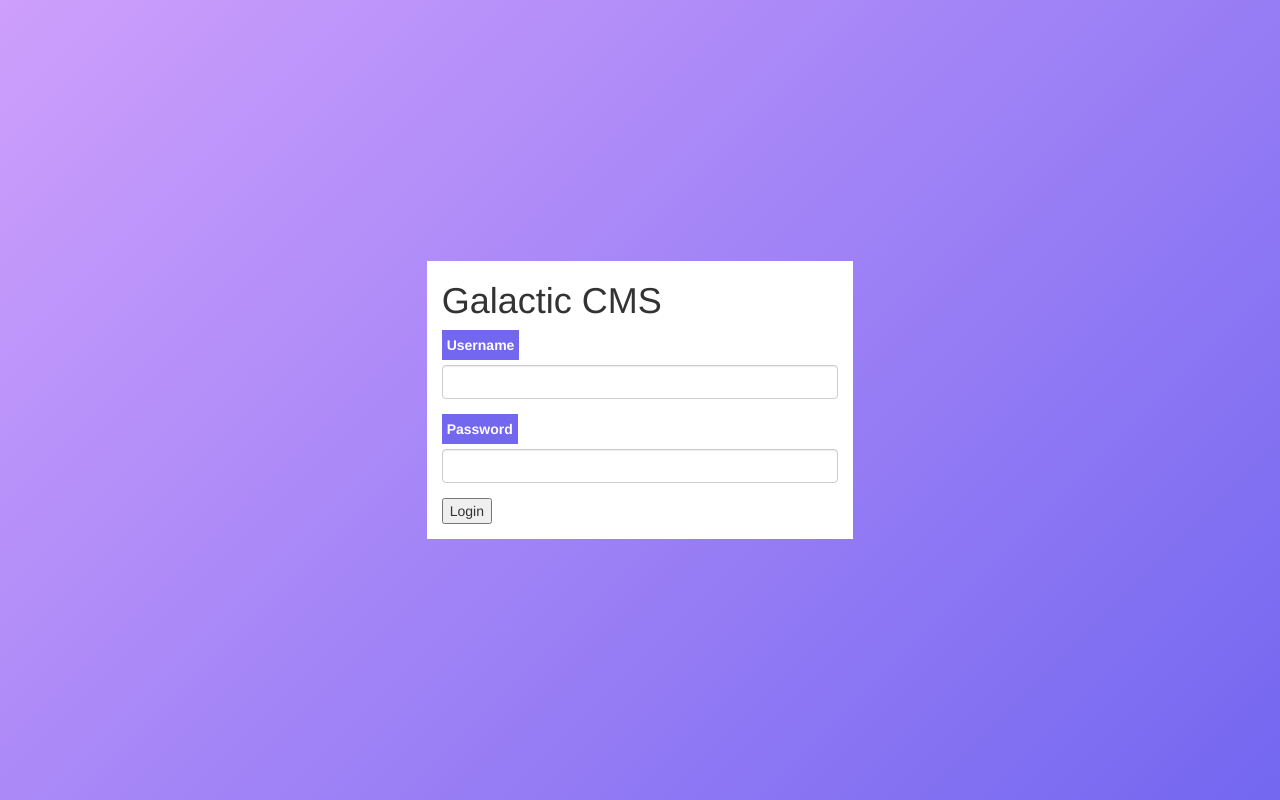
After one commit to stuartmccoll/galactic_cms_flask, a Flask app: page /login in a window 1280 px wide. The commit adds this page. Run offline with Flask 2, Linux system fonts and the light colour scheme; some libraries are stand-ins or nearby versions.

Commit message:
Implemented some basic login functionality with test user data

```diff
--- a/app.py
+++ b/app.py
@@ -1,14 +1,29 @@
-from flask import Flask, render_template, request
+from flask import Flask, render_template, request, session, redirect
 from flask_sqlalchemy import SQLAlchemy
 from flask_marshmallow import Marshmallow
+from flask_login import LoginManager, login_user, logout_user, login_required
+
+from user import User
 
 app = Flask(__name__)
 app.debug = True
 app.config['SQLALCHEMY_TRACK_MODIFICATIONS'] = False
 app.config['SQLALCHEMY_DATABASE_URI'] = 'postgresql://localhost/postgres'
+app.config['SECRET_KEY'] = 'ITSASECRET'
 
 db = SQLAlchemy(app)
 ma = Marshmallow(app)
+
+login_manager = LoginManager()
+login_manager.init_app(app)
+
+# Create random users for testing purposes - TODO: Remove this
+users = [User(id) for id in range(1, 21)]
+
+
+@login_manager.user_loader
+def load_user(userid):
+    return User(userid)
 
 
 class Posts(db.Model):
@@ -38,11 +53,29 @@ posts_schema = PostsSchema(many=True)
 
 
 @app.route('/admin')
+@login_required
 def show_admin():
     return render_template('admin.html')
 
 
+@app.route('/login', methods=['GET', 'POST'])
+def show_login():
+    if request.method == 'GET':
+        return render_template('login.html')
+    if request.method == 'POST':
+        username = request.form['login-username']
+        password = request.form['login-password']
+        # TODO: Remove the next conditional - this is here for testing purposes
+        if password == username:
+            id = username.split('user')[1]
+            user = User(id)
+            login_user(user)
+            session['user_id'] = 1
+            return redirect('/admin')
+
+
 @app.route('/create-post', methods=['GET', 'POST'])
+@login_required
 def create_post():
     if request.method == 'GET':
         return render_template('create-post.html')
@@ -55,17 +88,20 @@ def create_post():
 
 
 @app.route('/view-posts')
+@login_required
 def view_posts():
     return render_template('view-posts.html')
 
 
 @app.route('/get-posts')
+@login_required
 def get_posts():
     results = Posts.query.all()
     return posts_schema.jsonify(results)
 
 
 @app.route('/delete-post/<id>')
+@login_required
 def delete_post(id):
     db.session.query(Posts).filter_by(id=id).delete()
     db.session.commit()
@@ -73,6 +109,7 @@ def delete_post(id):
 
 
 @app.route('/edit-post/<id>', methods=['GET', 'POST'])
+@login_required
 def edit_post(id):
     returned_post = Posts.query.filter_by(id=id).first()
     if request.method == 'GET':
@@ -86,28 +123,34 @@ def edit_post(id):
 
 
 @app.route('/user-settings')
+@login_required
 def user_settings():
     return render_template('user-settings.html')
 
 
 @app.route('/site-config')
+@login_required
 def site_config():
     return render_template('site-configuration.html')
 
 
 @app.route('/raise-support-ticket')
+@login_required
 def raise_support_ticket():
     return render_template('raise-support-ticket.html')
 
 
 @app.route('/help')
+@login_required
 def show_help():
     return render_template('help.html')
 
 
 @app.route('/sign-out')
+@login_required
 def sign_out():
-    return render_template('sign-out.html')
+    logout_user()
+    return redirect('/login')
 
 
 @app.errorhandler(404)
--- a/static/style.css
+++ b/static/style.css
@@ -298,3 +298,30 @@
 .zero-posts p a:hover {
   color: #7367F0;
 }
+
+
+
+
+
+.login-body {
+  height: 100%;
+  background-image: linear-gradient( 135deg, #CE9FFC 0%, #7367F0 100%);
+}
+
+.login-container {
+  background-color: #fff;
+}
+
+.full-height {
+  height: 100%;
+}
+
+.vertical-center {
+  display: flex;
+  align-items: center;
+  justify-content: center;
+  flex-direction: column;
+  display: -webkit-flex;
+  -webkit-align-items: center;
+  -webkit-justify-content: center;
+}
--- /dev/null
+++ b/templates/login.html
@@ -0,0 +1,82 @@
+<!doctype html>
+
+<html class="login-body">
+
+    <head>
+
+        <meta charset="utf-8">
+        <meta http-equiv="X-UA-Compatible" content="IE=edge">
+        <meta name="viewport" content="width=device-width, initial-scale=1">
+
+        <title>Galactic CMS</title>
+
+        <!-- Latest compiled and minified CSS -->
+        <link rel="stylesheet" href="https://maxcdn.bootstrapcdn.com/bootstrap/3.3.7/css/bootstrap.min.css" integrity="sha384-BVYiiSIFeK1dGmJRAkycuHAHRg32OmUcww7on3RYdg4Va+PmSTsz/K68vbdEjh4u" crossorigin="anonymous">
+
+        <link rel="stylesheet" href="{{ url_for('static', filename='style.css')}}" />
+
+    </head>
+
+    <body class="login-body">
+
+    <div class="container-fluid full-height">
+
+        <div class="row full-height vertical-center">
+
+            <div class="col-sm-4 login-container">
+
+                <h1>Galactic CMS</h1>
+
+                <form id="login-form" action="login" method="post">
+
+                    <div class="form-group">
+
+                        <label for="login-username">Username</label>
+
+                        <input type="text" class="form-control" name="login-username" id="login-username" />
+
+                    </div>
+
+                    <div class="form-group">
+
+                        <label for="login-password">Password</label>
+
+                        <input type="password" class="form-control" name="login-password" id="login-password" />
+
+                    </div>
+
+                    <div class="form-group">
+
+                        <!--<button id="login-submit" class="button-positive">Login</button>-->
+                        <input type="submit" value="Login" />
+
+                    </div>
+
+                    </div>
+
+
+
+                </form>
+
+            </div>
+
+        </div>
+
+        {% block content %}
+        {% endblock %}
+
+    </div>
+
+        <!-- jQuery -->
+        <script src="https://ajax.googleapis.com/ajax/libs/jquery/3.2.1/jquery.min.js"></script>
+
+        <script src="{{ url_for('static', filename='script.js')}}"></script>
+        {% block additional_scripts %}
+        {% endblock %}
+
+        <!-- Latest compiled and minified JavaScript -->
+        <script src="https://maxcdn.bootstrapcdn.com/bootstrap/3.3.7/js/bootstrap.min.js" integrity="sha384-Tc5IQib027qvyjSMfHjOMaLkfuWVxZxUPnCJA7l2mCWNIpG9mGCD8wGNIcPD7Txa" crossorigin="anonymous"></script>
+
+    </body>
+
+</html>
```
Also changed, not shown: user.py (added, +12 -0 lines).
